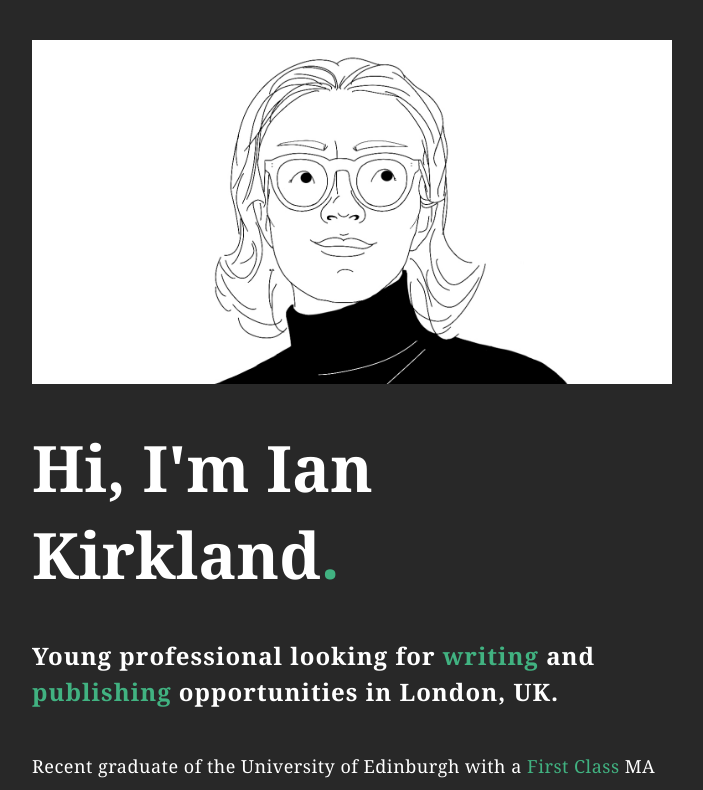
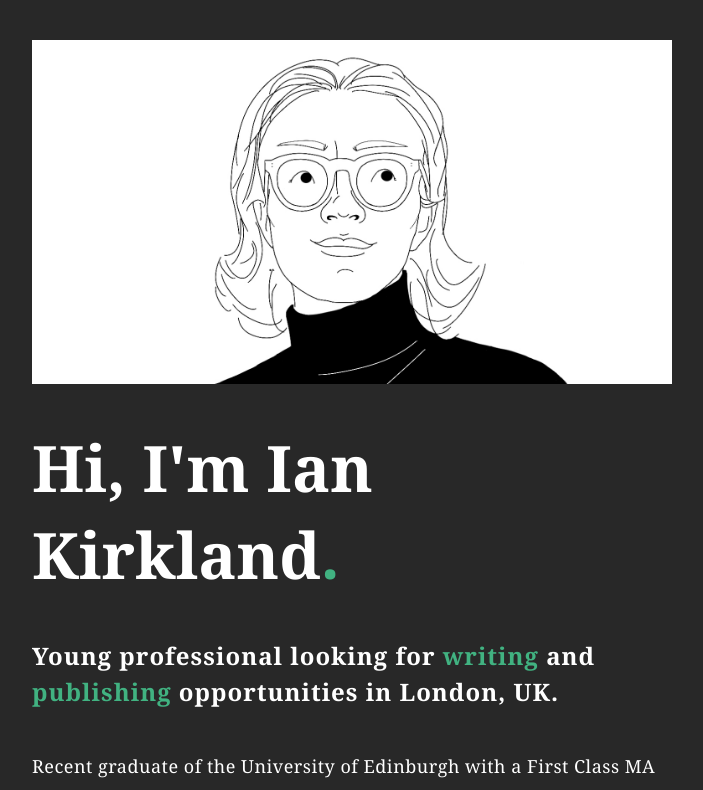
Before and after one commit to olinkirkland/ian-website, a React (Create React App) app: page / in a window 1280 px wide. Shown: the top 790 px of the page, without its empty margins (288-991 px from the left). Built offline with nearby package versions, Linux system fonts and the light colour scheme.

Commit message:
Unhighlight

```diff
--- a/src/components/pages/Home.jsx
+++ b/src/components/pages/Home.jsx
@@ -30,9 +30,8 @@
           UK.
         </h2>
         <p className="hidden">
-          Recent graduate of the University of Edinburgh with a{' '}
-          <span className="theme">First Class</span> MA in English Literature
-          and Linguistics
+          Recent graduate of the University of Edinburgh with a First Class MA
+          in English Literature and Linguistics
         </p>
         <ul className="skills hidden">
           <li>Storytelling</li>
```
